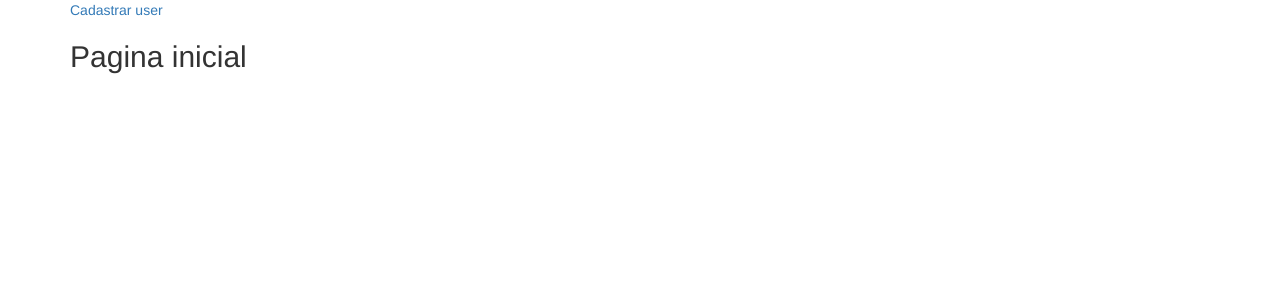
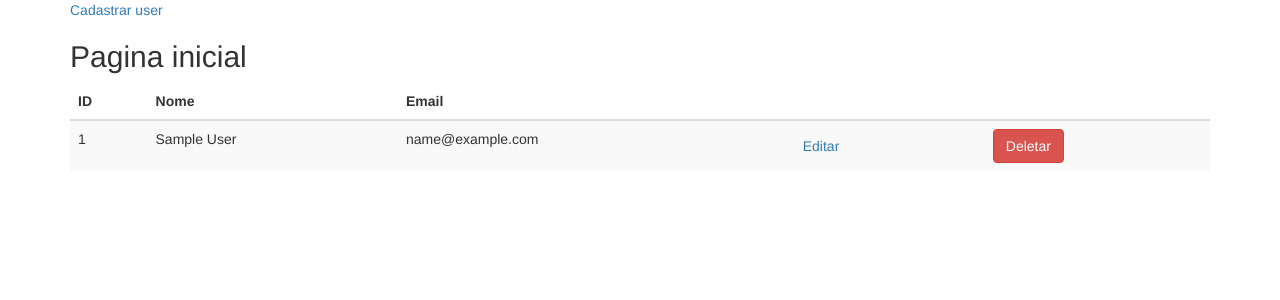
Before and after one commit to ClaudioLopes/CRUD, a PHP site: page / in a window 1280 px wide. Shown: the top 300 px of the page. Run offline with PHP 8.4, Linux system fonts and the light colour scheme; tables that the repository leaves empty or names only in its code hold one stand-in row (values such as "Sample post"); some libraries are stand-ins or nearby versions.

Commit message:
Função find e edit

```diff
--- a/app/functions/database.php
+++ b/app/functions/database.php
@@ -23,12 +23,30 @@ function create($table, $fields){
     return $insert->execute($fields);
 }
 
+function all($table){
+    $pdo = connect();
+
+    $sql = "select * from {$table}";
+    $list = $pdo->query($sql);
+
+    return $list->fetchAll();
+}
+
 function update(){
 
 }
 
-function find(){
+function find($table, $field, $value){
+    $pdo = connect();
 
+    $value = filter_var($value, FILTER_SANITIZE_NUMBER_INT);
+
+    $sql = "select * from {$table} where {$field} = :{$field}";
+    $find = $pdo->prepare($sql);
+    $find->bindValue($find, $value);
+    $find->execute();
+
+    return $find->fetch();
 }
 
 function delete(){
--- a/public/pages/home.php
+++ b/public/pages/home.php
@@ -1,3 +1,33 @@
 <a href="?page=create_user">Cadastrar user</a>
 
 <h2>Pagina inicial</h2>
+
+<table class="table table-striped table-hover">
+    <thead>
+        <tr>
+            <th>ID</th>
+            <th>Nome</th>
+            <th>Email</th>
+            <th></th>
+            <th></th>
+        </tr>
+    </thead>
+    <tbody>
+        <?php
+            $users = all('user');
+            foreach ($users as $user):
+        ?>
+        <tr>
+            <td><?=$user->id;?></td>
+            <td><?=$user->nome;?></td>
+            <td><?=$user->email;?></td>
+            <td>
+                <a href="page/edit_user&id=<?=$user->id;?>" class="btn bnt-success">Editar</a>
+            </td>
+            <td>
+                <a href="" class="btn btn-danger">Deletar</a>
+            </td>
+        </tr>
+    <?php endforeach;?>
+    </tbody>
+</table>
```
Also changed, not shown: public/pages/edit_user.php (added, +26 -0 lines).
